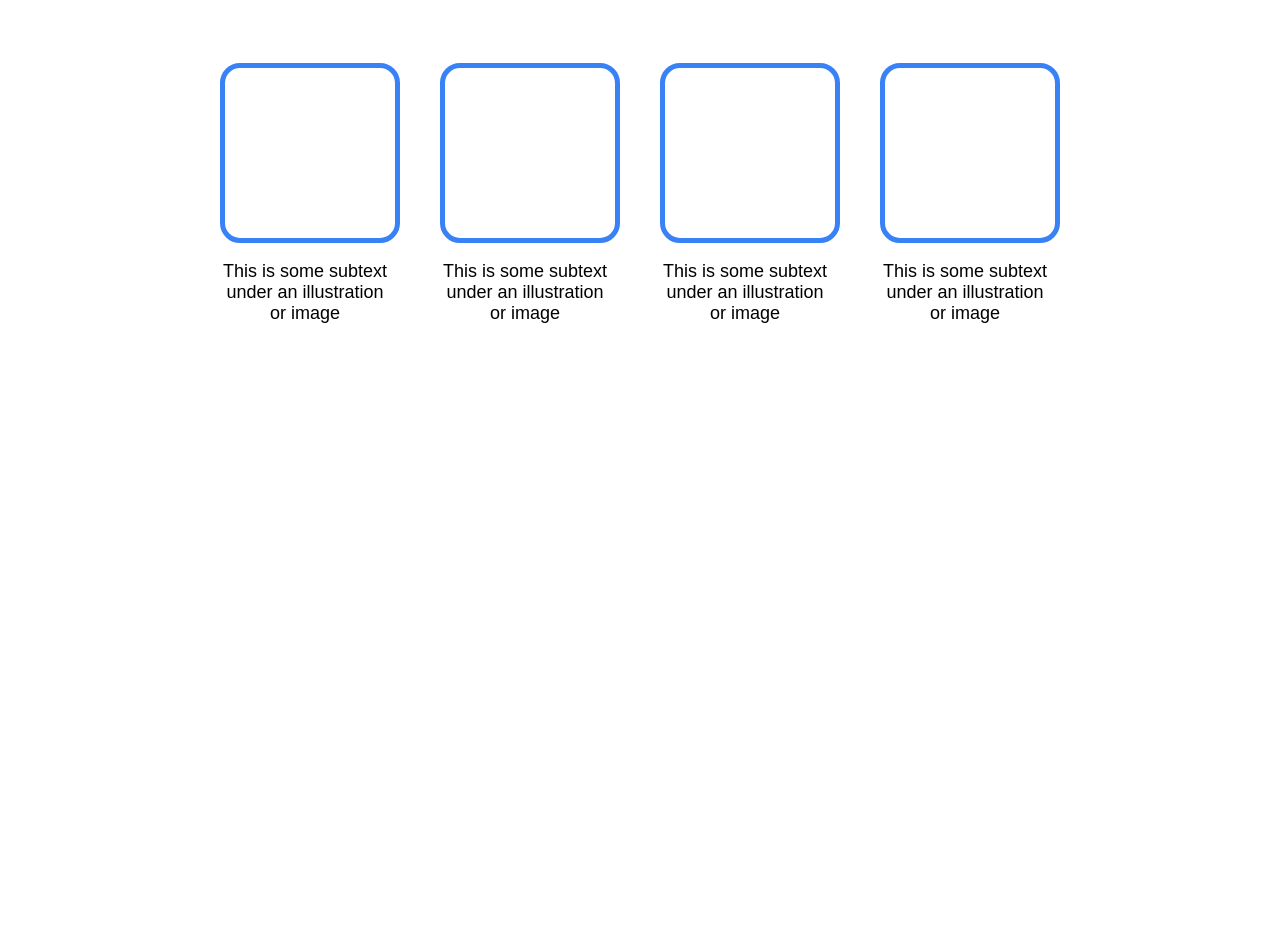
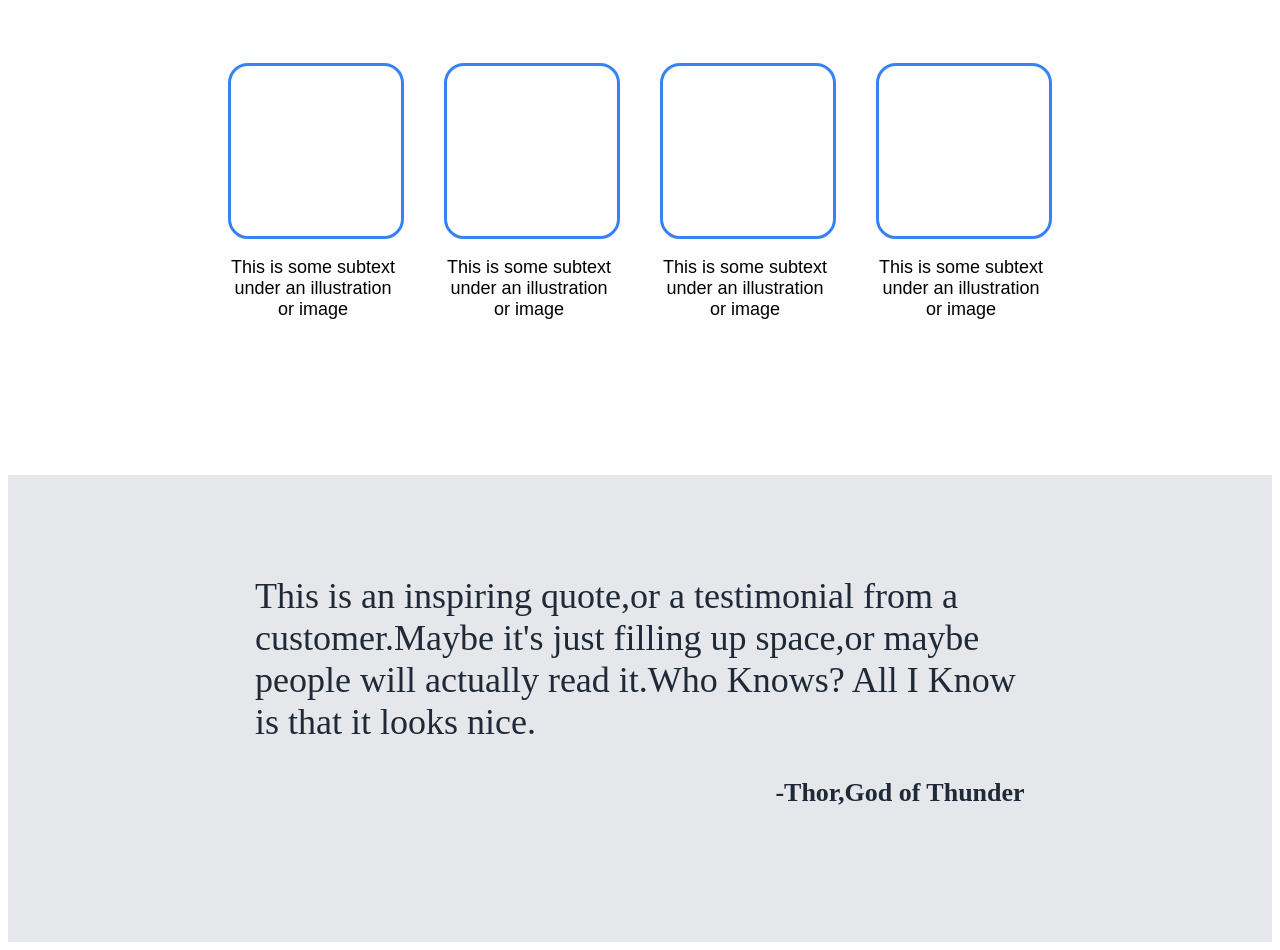
Before and after one commit to LuizMVGBarbosa/Landing-Page, a plain HTML site: page index.html in a window 1280 px wide. Shown: the part 600-1550 px from the top of the page. Before the commit the page ends 1087 px from the top, so only its background shows below. Drawn offline with Linux system fonts and the light colour scheme.

Commit message:
made changes in the header and top-middle and the basic structure of the bottom-middle

```diff
--- a/index.html
+++ b/index.html
@@ -25,7 +25,7 @@
       <h3>Some random information.</h3>
       <div class="middle">
         <div class="align">
-          <b></b>
+          <b href="#"></b>
           <p>This is some subtext under an illustration or image</p>
         </div>
         <div class="align">
@@ -41,5 +41,9 @@
           <p>This is some subtext under an illustration or image</p>
         </div>
       </div>
+      <div class="bottom-middle">
+        <c>This is an inspiring quote,or a testimonial from a customer.Maybe it's just filling up space,or maybe people will actually read it.Who Knows? All I Know is that it looks nice.</c>
+        <h4>-Thor,God of Thunder</h4>
+      </div>
 </body>
 </html>
--- a/style.css
+++ b/style.css
@@ -20,6 +20,7 @@ ul{
      display: flex;
     flex-direction: row;
     gap: 20px;
+    margin-right: 95px;
 
 }
 a{
@@ -31,10 +32,12 @@ a{
     background-color: #1F2937;
     display: flex;
     justify-content: center;
+    align-items: center;
     padding-bottom: 90px;
+    padding-right: 30px;
 }
 .awesome{
- width: 450px ;
+ width: 455px ;
  text-align: start;
  padding-bottom: 60px;
  padding-right: 270px;
@@ -73,8 +76,9 @@ button{
     align-items: center;
     width: 600px;
     height: 250px;
-    background: rgb(122, 121, 121);
-
+    background: rgb(156, 156, 167);
+    flex-shrink: 1;
+    color: #F9FAF8;
 }
 h3{
     font-size: 36px;
@@ -94,9 +98,10 @@ h3{
     font-size: 18px;
    }
     b{
+        display: block;
         width: 170px;
         height: 170px;
-        border: 5px solid #3882f6;
+        border: 3px solid #3882f6;
         border-radius: 20px;
 
     }
@@ -105,3 +110,25 @@ h3{
         flex-direction: column;
         margin: 30px 20px 30px 20px;
     }
+    .bottom-middle{
+        padding: 100px;
+        background-color: #E5E7EB;
+        color: #1F2937;
+        font-size: 36px;
+        font-family: italic light ;
+         display: flex;
+        flex-direction: column;
+        justify-content: center;
+        align-items: center;
+        flex-wrap: wrap;
+    }
+      c{
+        display: block;
+        width: 770px;
+    }
+    h4{
+        color: #1F2937;
+        font-size: 26px;
+        font-weight: 900;
+        padding-left: 520px;
+    }
```
